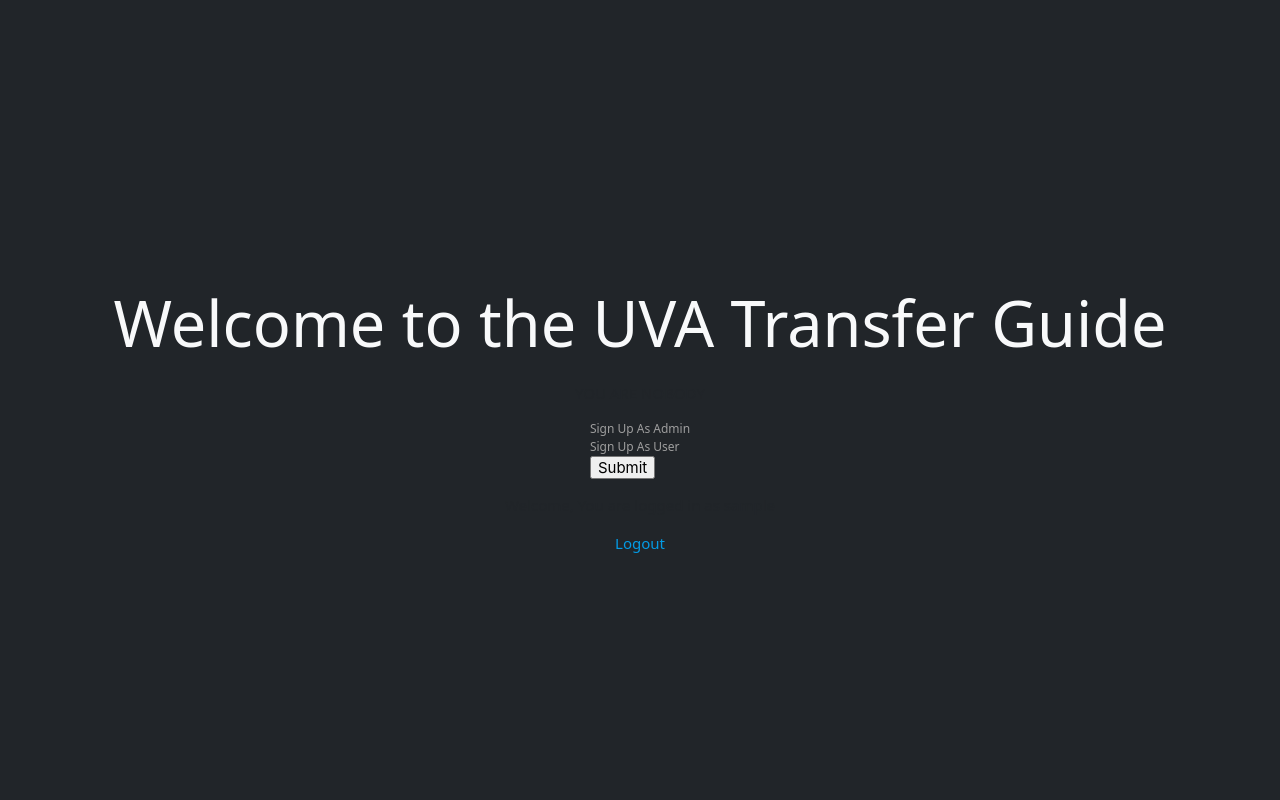
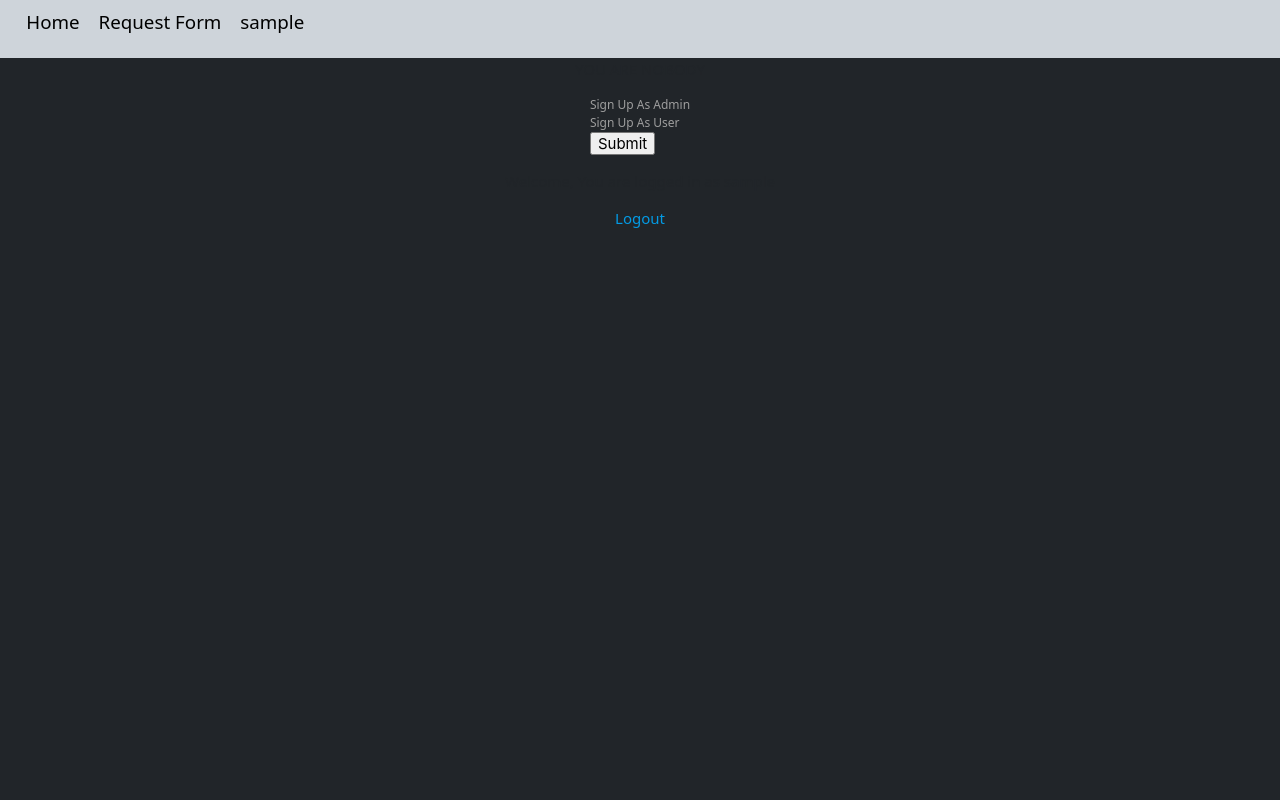
Before and after one commit to scottrmattix/transfer-guide, a Django app: page / in a window 1280 px wide. Run offline with Django 4.2, Linux system fonts and the light colour scheme; the visitor is signed in with stand-in values (Sample User, id 1); some libraries are stand-ins or nearby versions.

Commit message:
Header progress

```diff
--- a/templates/index.html
+++ b/templates/index.html
@@ -4,16 +4,26 @@
 <link href="https://cdn.jsdelivr.net/npm/bootstrap@5.3.0-alpha1/dist/css/bootstrap.min.css" rel="stylesheet" integrity="sha384-GLhlTQ8iRABdZLl6O3oVMWSktQOp6b7In1Zl3/Jr59b6EGGoI1aFkw7cmDA6j6gD" crossorigin="anonymous">
 <script src="https://cdn.jsdelivr.net/npm/bootstrap@5.3.0-alpha1/dist/js/bootstrap.bundle.min.js" integrity="sha384-w76AqPfDkMBDXo30jS1Sgez6pr3x5MlQ1ZAGC+nuZB+EYdgRZgiwxhTBTkF7CXvN" crossorigin="anonymous"></script>
 
-<!-- Compiled and minified CSS -->
+<!-- Google login styling stuff -->
 <link rel="stylesheet" href="https://cdnjs.cloudflare.com/ajax/libs/materialize/1.0.0-beta/css/materialize.min.css">
-
-<!-- Compiled and minified JavaScript -->
 <script src="https://cdnjs.cloudflare.com/ajax/libs/materialize/1.0.0-beta/js/materialize.min.js"></script>
 
 <html>
-<body class="h-100 bg-dark d-flex flex-column align-items-center justify-content-center">
+	<body class="min-vh-100 bg-dark d-flex flex-column align-items-center">
+		{% if user.is_authenticated%}
+		<header class="navbar navbar-default bg-dark-subtle w-100 ">
+			<div class="container-fluid">
+				<div class="navbar-header">
+					<ul class="px-3">
+						<a href="#" class="navbar-brand">Home</a>
+						<a href="#" class="navbar-brand">Request Form</a>
+						<a href="#" class="navbar-brand">{{ user.username }}</a>
+					</ul>
+				</div>
+			</div>
+		</header>
+		{% endif %}
 		<div class="d-flex flex-column align-items-center justify-content-center">
-		<h1 class="text-light">Welcome to the UVA Transfer Guide</h1>
 			{% if user.is_authenticated%}
 				{% if user.groups.all.0.name == 'users' %}
 					<p>WELCOME USER!</p>
@@ -33,9 +43,10 @@
 			<p>Welcome, You are logged in as {{ user.username }}</p>
 				<a href="{% url 'logout' %}">Logout</a>
 			{% else %}
+				<h1 class="text-light">Welcome to the UVA Transfer Guide</h1>
 					<!-- <a href="{% provider_login_url 'google' %}" class="g-signin2">GOOGLE LOGIN</a><br> -->
 					<div>
-					<a class="oauth-container btn white black-text m-3 h-15" href="{% provider_login_url 'google' %} style="text-transform:none">
+						<a class="oauth-container btn white black-text m-3 h-15" href="{% provider_login_url 'google' %}" style="text-transform:none">
 							<div class="left">
 								<img width="20px" style="margin-top:7px; margin-right:8px" alt="Google sign-in"
 									src="https://upload.wikimedia.org/wikipedia/commons/thumb/5/53/Google_%22G%22_Logo.svg/512px-Google_%22G%22_Logo.svg.png" />
```
Lines whose indentation alone changed are shown as unchanged.
